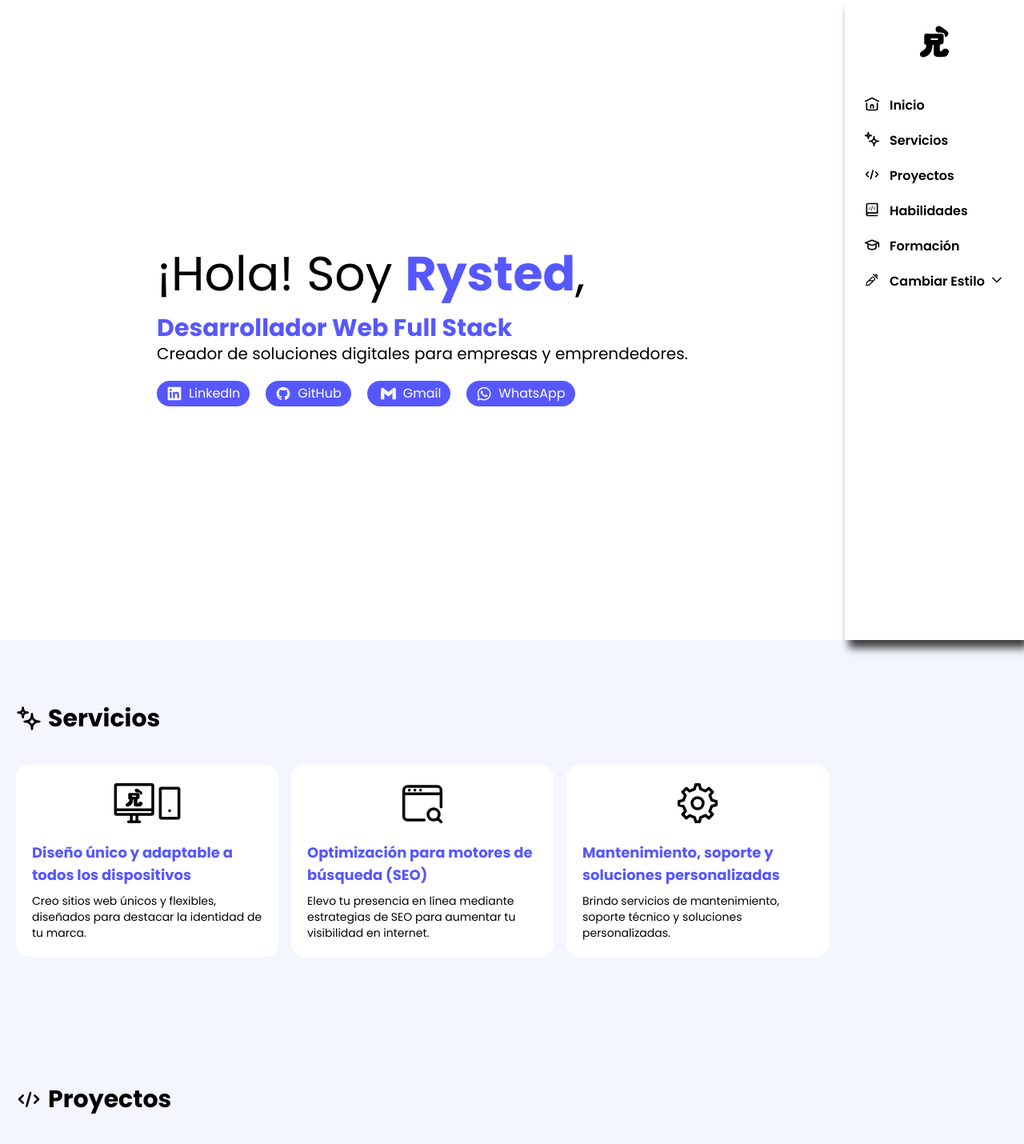
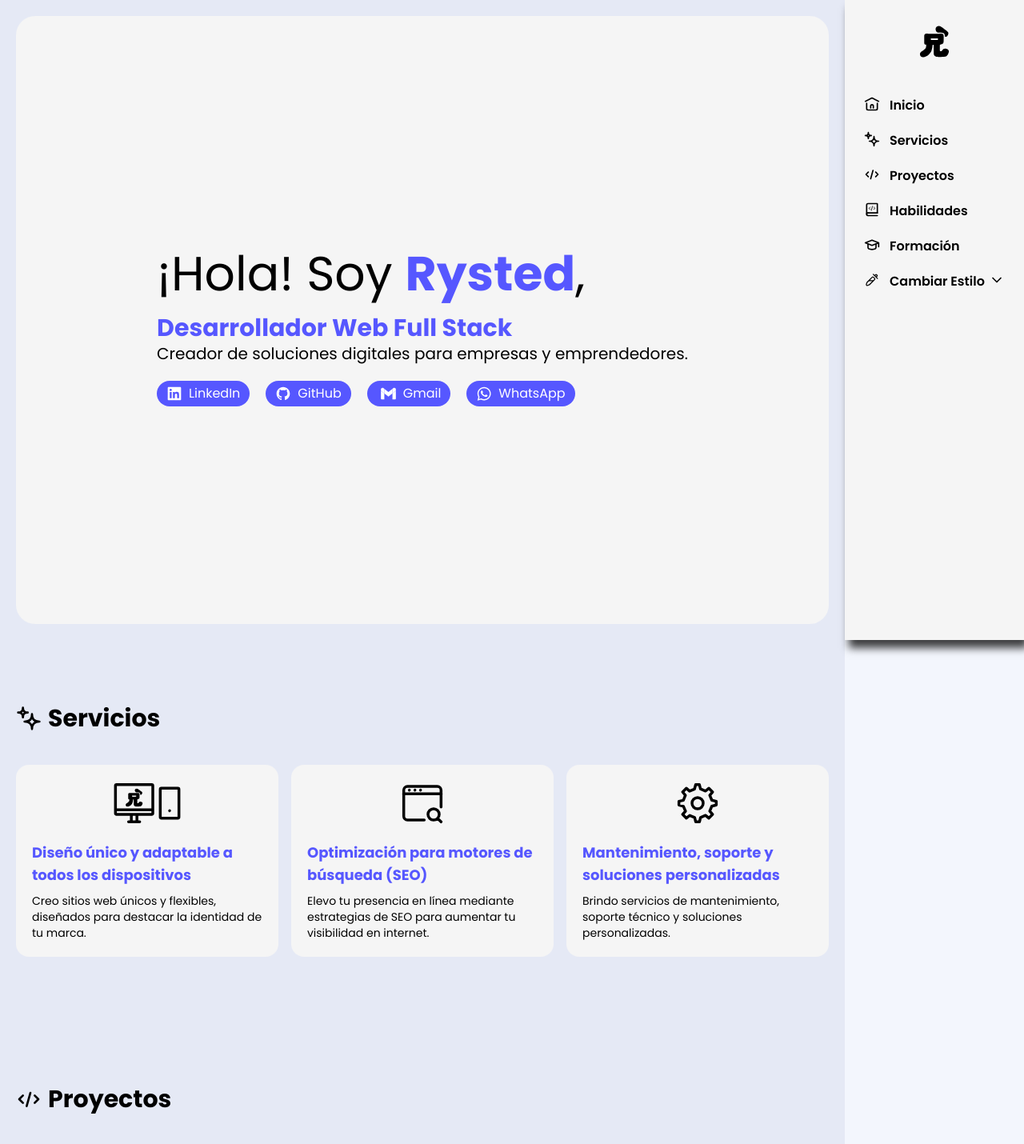
Before and after one commit to Rysted/portfolio, a React (Vite) app: page / in a window 1280 px wide. Shown: the top 1430 px of the page at 80% size. Built offline with nearby package versions, Linux system fonts and the light colour scheme.

Commit message:
Actualización en los estilos de la página de inicio y se agregó Trello a las herramientas disponibles

```diff
--- a/src/components/Home.tsx
+++ b/src/components/Home.tsx
@@ -5,9 +5,10 @@ const Home = () => {
   return (
     <section
       id="home"
-      className="flex justify-center items-center px-5 h-screen select-none bg-light_highlight dark:bg-dark_highlight transition-all duration-200 ease-in-out"
+      className="items-center p-5 h-screen select-none bg-light_background dark:bg-dark_background transition-all duration-200 ease-in-out"
     >
-      <article className="max-w-[500px] pt-5 md:max-w-[800px] lg:max-w-[1100px] mx-auto">
+      <article className="w-full h-full rounded-3xl flex justify-center items-center bg-light_highlight dark:bg-dark_highlight transition-all duration-200 ease-in-out">
+        <div className="max-w-[500px] pt-5 md:max-w-[800px] lg:max-w-[1100px]">
           <h1 className="text-4xl md:text-5xl lg:text-6xl text-light_text dark:text-dark_text transition-all duration-200 ease-in-out">
             ¡Hola! Soy <b className="text-primary">Rysted</b>,
           </h1>
@@ -41,6 +42,7 @@ const Home = () => {
               <WhatsApp />
             </SocialLink>
           </nav>
+        </div>
       </article>
     </section>
   );
--- a/src/components/skills/SkillsData.ts
+++ b/src/components/skills/SkillsData.ts
@@ -9,7 +9,7 @@ export const SkillsData = [
   { title: "Diseño", skills: ["Figma", "Miro"] },
   {
     title: "Herramientas",
-    skills: ["Postman", "Prepros", "Jira", "Git", "Github"],
+    skills: ["Postman", "Prepros", "Jira", "Trello", "Git", "Github"],
   },
   { title: "Idiomas", skills: ["Inglés (lectura)", "Español (nativo)"] },
 ];
--- a/tailwind.config.js
+++ b/tailwind.config.js
@@ -15,12 +15,12 @@ export default {
         light_text: "#000000",
         light_text_secondary: "#555555",
         light_text_tertiary: "#919FB4",
-        light_background: "#F3F6FD",
-        light_highlight: "#FFFFFF",
+        light_background: "#E5E9F5",
+        light_highlight: "#F5F5F5",
 
         dark_text: "#FFFFFF",
         dark_text_secondary: "#CCCCCC",
-        dark_background: "#000000",
+        dark_background: "#050505",
         dark_highlight: "#212121",
       },
       boxShadow: {
```
Lines whose indentation alone changed are shown as unchanged.
